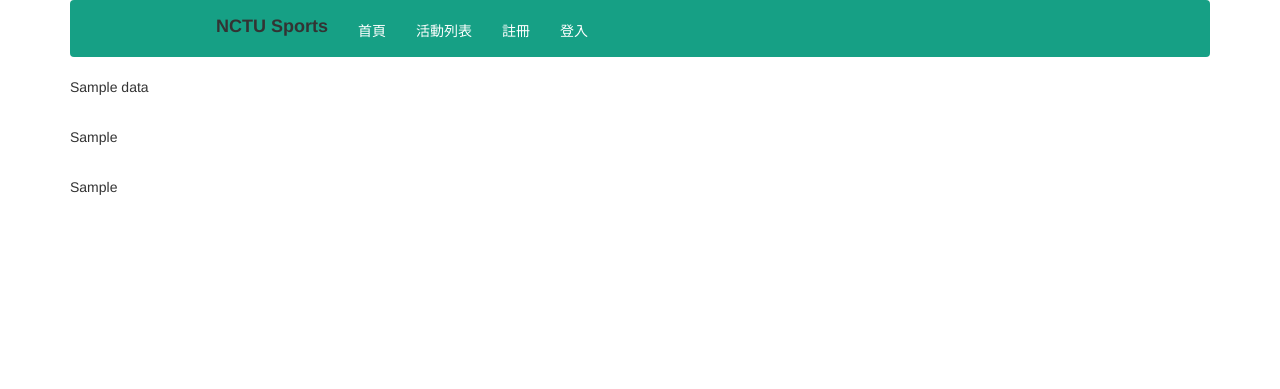
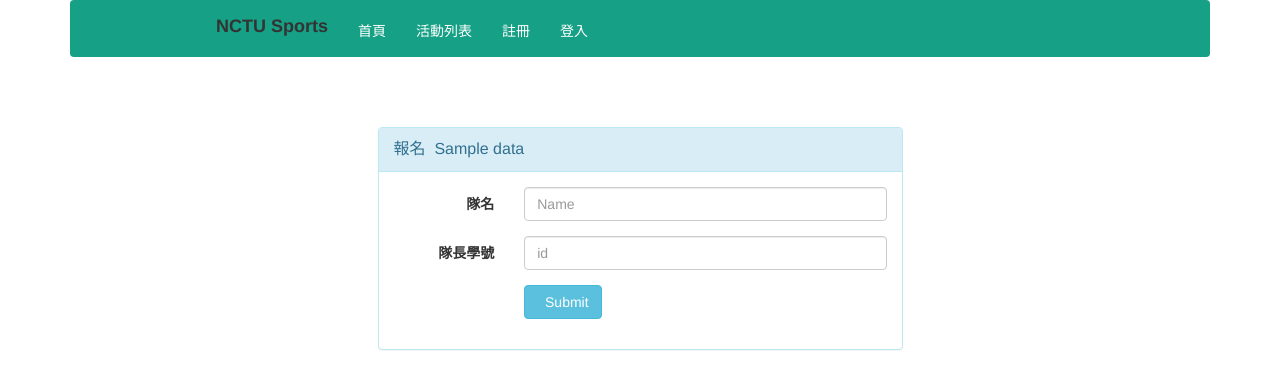
Before and after one commit to q40603/NCTU-SPORT-WEEK-WEB, a Node server app: template views/register.ejs in a window 1280 px wide. Shown: the top 389 px of the page. Run offline with Node 20, Linux system fonts and the light colour scheme; the template is opened without the code that fills it: most values are stand-ins (such as "Sample title", 1, 10 or a date in 2020).

Commit message:
registration almost complete

```diff
--- a/app.js
+++ b/app.js
@@ -58,6 +58,7 @@ app.get('/rule/:event_id',user.rule); //to render event's rule
 app.post('/anncs',user.index);
 app.get('/anncsadd',user.signup);
 app.get('/register/:event_id',user.register);
+app.post('/register/:event_id',user.register);
 app.get('/anncs/:annc_id/delete', user.anncDelete);//to delete the announce with annc_id
 //Middleware
 app.listen(8080)
--- a/public/navbar.css
+++ b/public/navbar.css
@@ -5,5 +5,5 @@ nav a{
 
 .navbarstyle {
 	padding-left:130px;
-	background: #16a085 ;
+	background: #16a085;
 }
--- a/views/register.ejs
+++ b/views/register.ejs
@@ -1,8 +1,48 @@
 <%- include header %>
-	<P><%=data[0].ename %></P>
-	<br>
-	<P><%=data[0].max_team_mem %></P>
-	<br>
-	<P><%=data[0].min_team_mem %></P>
-	<br>
+		<div class="container col-sm-12" id="mainform">
+            <div id="registerbox" style=" margin-top:50px" class="mainbox col-md-6 col-md-offset-3 col-sm-8 col-sm-offset-2">
+
+                    <div class="panel panel-info">
+                        <div class="panel-heading">
+                            <div class="panel-title">報名&nbsp <%=data[0].ename %></div>
+                        </div>
+                        <div class="panel-body" >
+                            <form class="form-horizontal" role="form" method="post" action="/register/<%= data[0].event_id %>" onSubmit="return checkblank(this);">
+
+
+                                <div class="form-group">
+                                    <label for="team_name" class="col-md-3 control-label">隊名</label>
+                                    <div class="col-md-9">
+                                        <input type="text" class="form-control" name="team_name" placeholder="Name">
+                                    </div>
+                                </div>
+
+                                <div class="form-group">
+                                    <label for="uid" class="col-md-3 control-label">隊長學號</label>
+                                    <div class="col-md-9">
+                                        <input type="text" class="form-control" name="uid" placeholder="id">
+                                        <input type="hidden" name="leader" value= 1>
+                                	</div>
+                                </div>
+                                <% for(var i=1; i<data[0].max_team_mem; i++) {%>
+	                                <div class="form-group">
+	                                    <label class="col-md-3 control-label">組員<%= i %>學號</label>
+	                                    <div class="col-md-9">
+	                                        <input type="text" class="form-control" name='uid" + i + "' placeholder="id">
+	                                        <input type="hidden" name="leader" value= 0>
+	                                	</div>
+	                                </div>
+								<% } %>
+                                <div class="form-group">
+                                    <!-- Button -->
+                                    <div class="col-md-offset-3 col-md-9">
+                                        <button id="btn-register" type="submit" class="btn btn-info"><i class="icon-hand-right"></i> &nbsp Submit</button>
+
+                                    </div>
+                                </div>
+                            </form>
+                         </div>
+                    </div>
+                </div>
+         </div>
 <%- include footer %>
```
Also changed, not shown: routes/user.js (+26 -2 lines).
